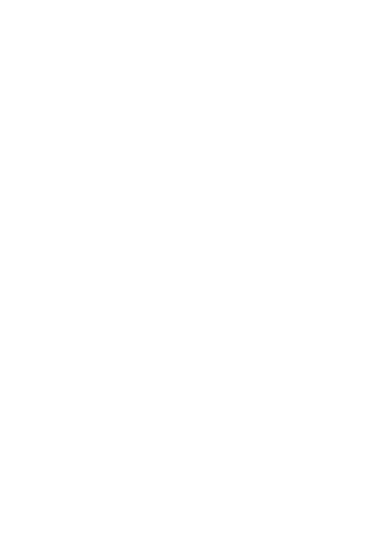
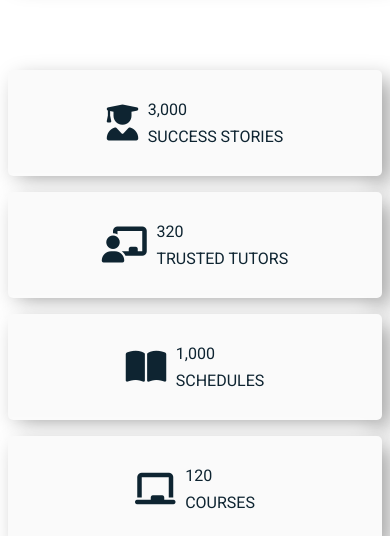
Before and after one commit to Ali-jalili/Educational-Website, a React (Create React App) app in the folder my-educational/: page / in a window 390 px wide. Shown: the part 2386-2922 px from the top of the page. Before the commit the page ends 2360 px from the top, so only its background shows below. Built offline with nearby package versions, Linux system fonts and the light colour scheme.

Commit message:
Wrapper-home section completed

```diff
--- a/my-educational/src/Components/Page/Home/Main/Main.css
+++ b/my-educational/src/Components/Page/Home/Main/Main.css
@@ -60,7 +60,11 @@
     background-color: var(--body-color);
     padding: 20px;
     transition: 0.3s;
-    box-shadow: 0 5px 25px -2px rgb(0 0 0/6%);
+    /* box-shadow: 0 5px 25px -2px rgb(0 0 0/6%); */
+    border-radius: 35px;
+
+box-shadow:  9px 9px 22px #a7a7a7,
+             -9px -9px 22px #ffffff;
     border-radius: 5px;
 }
 
@@ -90,7 +94,7 @@
 
 
 .awrapper-home{
-    margin-top: 3rem;
+    margin-top: 6rem;
 }
 
 .sub-data{
@@ -99,12 +103,20 @@
     display: flex;
     justify-content: space-between;
     align-items: center;
+    gap: 1rem;
 }
 
 .data-box{
     display: flex;
+    justify-content: center;
     gap: 0.6rem;
     align-items: center;
+    background-color: var(--body-color);
+    box-shadow:  9px 9px 22px #a7a7a7,
+             -9px -9px 22px #ffffff;
+    padding: 20px;
+    border-radius: 5px;
+    width: 25%;
 
 }
 
@@ -167,12 +179,17 @@
 }
 
 .sub-data{
-    display: grid;
-    grid-template-columns: repeat(auto-fit, minmax(400px, 1fr));
+    /* display: grid;
+    grid-template-columns: repeat(auto-fit, minmax(400px, 1fr)); */
+    display: flex;
+    flex-direction: column;
+    margin-left: 8px;
+    margin-right: 8px;
 }
 
 .data-box{
     padding: 30px 0px;
+    width: 58%;
 }
 
 }
@@ -197,5 +214,32 @@
 .heading-info-about {
     margin-top: -1rem;
     text-align: center;
+
 }
+
+.data-box{
+    width: 100%;
 }
+
+
+
+}
+
+
+
+
+
+
+
+
+
+
+
+
+.awrapper-home{
+    /* background-image: url('../../../../../public/Img/glenn-carstens-peters-npxXWgQ33ZQ-unsplash.jpg');
+    background-position: center;
+    background-size: cover;
+    height: 15vh;
+    background-attachment: fixed; */
+}
--- a/my-educational/src/Components/Page/Home/Main/Main.jsx
+++ b/my-educational/src/Components/Page/Home/Main/Main.jsx
@@ -88,7 +88,7 @@
 
             </section>
 
-            {/* <section className='awrapper-home'>
+            <section className='awrapper-home'>
 
                 <div className='awrapper container'>
 
@@ -109,7 +109,7 @@
                         <div className='data-box'>
 
                             <div className='data-box-icon'>
-                                <i class="fa-solid fa-user-graduate"></i>
+                                <i class="fa-solid fa-chalkboard-user"></i>
                             </div>
 
                             <div className='data-box-text'>
@@ -121,7 +121,7 @@
                         <div className='data-box'>
 
                             <div className='data-box-icon'>
-                                <i class="fa-solid fa-user-graduate"></i>
+                                <i class="fa-solid fa-book-open"></i>
                             </div>
 
                             <div className='data-box-text'>
@@ -133,7 +133,7 @@
                         <div className='data-box'>
 
                             <div className='data-box-icon'>
-                                <i class="fa-solid fa-user-graduate"></i>
+                                <i class="fa-solid fa-chalkboard"></i>
                             </div>
 
                             <div className='data-box-text'>
@@ -148,7 +148,9 @@
                 </div>
 
 
-            </section> */}
+            </section>
+
+
 
 
         </main>
```
